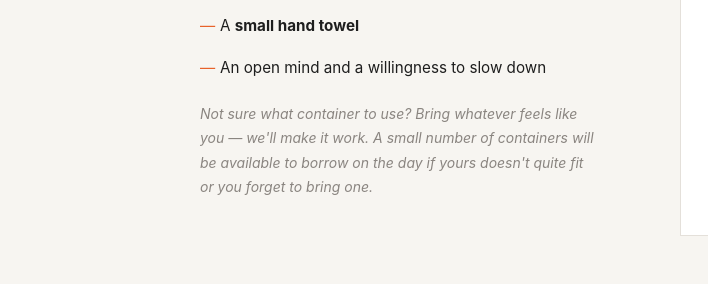
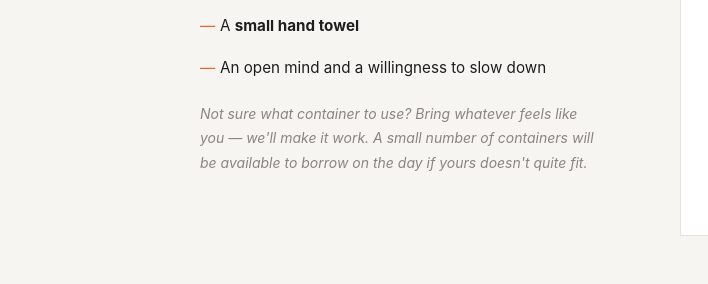
Before and after one commit to mniina/Cosmieldemo, a plain HTML site: page workshop.html in a window 1280 px wide. Shown: the part 3185-3469 px from the top of the page, 0-708 px from the left. Drawn offline with Linux system fonts and the light colour scheme.

Commit message:
Remove 'or you forget to bring one' from container note
Co-Authored-By: Claude Sonnet 4.6 <noreply@anthropic.com>

```diff
--- a/workshop.html
+++ b/workshop.html
@@ -146,7 +146,7 @@
           <li>A <strong>small hand towel</strong></li>
           <li>An open mind and a willingness to slow down</li>
         </ul>
-        <p class="bring-note">Not sure what container to use? Bring whatever feels like you — we'll make it work. A small number of containers will be available to borrow on the day if yours doesn't quite fit or you forget to bring one.</p>
+        <p class="bring-note">Not sure what container to use? Bring whatever feels like you — we'll make it work. A small number of containers will be available to borrow on the day if yours doesn't quite fit.</p>
       </div>
       <div class="instructor">
         <h2>Your Workshop Facilitator</h2>
```
